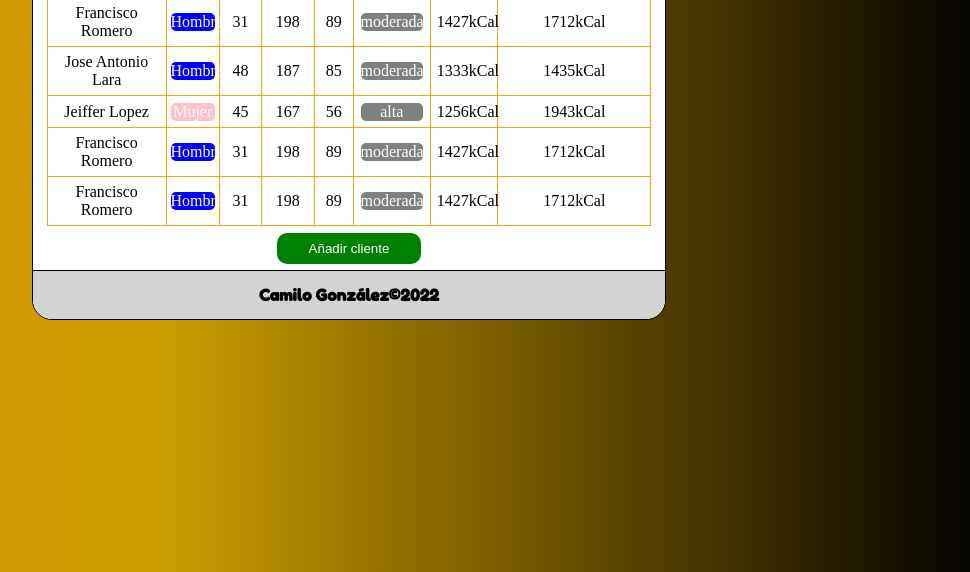
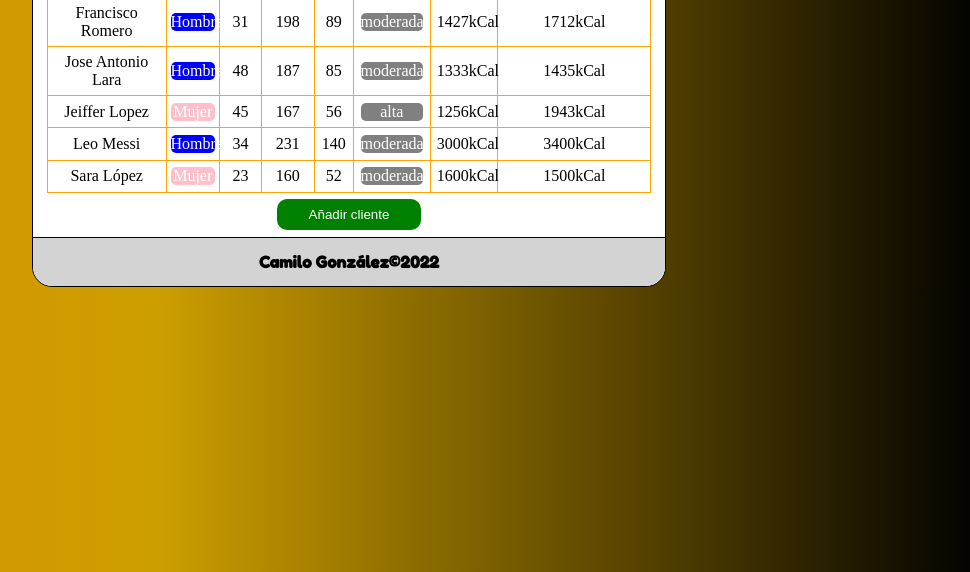
Before and after one commit to camilojejeje/examenInterfacesCamilo, a plain HTML site: page ExamenDIW2022/index.html in a window 1280 px wide. Shown: the part 228-800 px from the top of the page, without its empty margins (291-1261 px from the left). Drawn offline with Linux system fonts and the light colour scheme.

Commit message:
finalisimo

```diff
--- a/ExamenDIW2022/index.html
+++ b/ExamenDIW2022/index.html
@@ -62,6 +62,27 @@ background: linear-gradient(90deg, rgba(217,145,0,1) 0%, rgba(205,158,0,1) 35%,
           table td{
             padding:1%;
         }
+        footer{
+            text-align: center;
+            border-top: 1px solid black;
+            line-height: 200%;
+            margin-top: 0;
+            margin-bottom:0;
+            background-color:lightgray;
+            border-radius:0px 0px 20px 20px;
+            font-family: Fredoka One;
+            padding:8px;
+            }
+            button {
+            background-color: green;
+            border: none;
+            color: white;
+            padding: 8px 32px;
+            text-decoration: none;
+            border-radius:10px;
+            margin:auto;
+            margin-bottom:1%;
+    }
         .hombre{
             background-color:blue; color:white; border-radius:5px;margin:-5%;
         }
@@ -81,28 +102,7 @@ background: linear-gradient(90deg, rgba(217,145,0,1) 0%, rgba(205,158,0,1) 35%,
     font-family: Fredoka One;
     margin-bottom:1.5%;
         }
-        footer{
-            text-align: center;
-    border-top: 1px solid black;
-    line-height: 200%;
-    margin-top: 0;
-    margin-bottom:0;
-    background-color:lightgray;
-    border-radius:0px 0px 20px 20px;
-    font-family: Fredoka One;
-    padding:8px;
-        }
-        button {
-  background-color: green;
-  border: none;
-  color: white;
-  padding: 8px 32px;
-  text-decoration: none;
 
-  border-radius:10px;
-  margin:auto;
-  margin-bottom:1%;
-}
 .modal {
   display: hidden;
   position: fixed;
@@ -140,15 +140,16 @@ background: linear-gradient(90deg, rgba(217,145,0,1) 0%, rgba(205,158,0,1) 35%,
   text-decoration: none;
   cursor: pointer;
 }
+
+.myRadio {
+	accent-color: gray;
+}
 #volver{
     background-color: grey;
     color:white;
 }
 #añadir{
     border: 1px solid black;
-}
-.myRadio {
-	accent-color: gray;
 }
 
     </style>
@@ -207,25 +208,25 @@ background: linear-gradient(90deg, rgba(217,145,0,1) 0%, rgba(205,158,0,1) 35%,
 
             </tr>
             <tr>
-                <td>Francisco Romero</td>
+                <td>Leo Messi</td>
                 <td><p class="hombre">Hombre</p></td>
-                <td>31</td>
-                <td>198</td>
-                <td>89</td>
+                <td>34</td>
+                <td>231</td>
+                <td>140</td>
                 <td><p class="actividad">moderada</p></td>
-                <td>1427kCal</td>
-                <td>1712kCal</td>
+                <td>3000kCal</td>
+                <td>3400kCal</td>
 
             </tr>
             <tr>
-                <td>Francisco Romero</td>
-                <td><p class="hombre">Hombre</p></td>
-                <td>31</td>
-                <td>198</td>
-                <td>89</td>
+                <td>Sara López</td>
+                <td><p class="mujer">Mujer</p></td>
+                <td>23</td>
+                <td>160</td>
+                <td>52</td>
                 <td><p class="actividad">moderada</p></td>
-                <td>1427kCal</td>
-                <td>1712kCal</td>
+                <td>1600kCal</td>
+                <td>1500kCal</td>
 
             </tr>
        </tbody>
```
